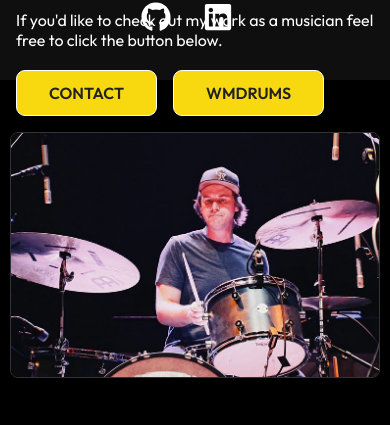
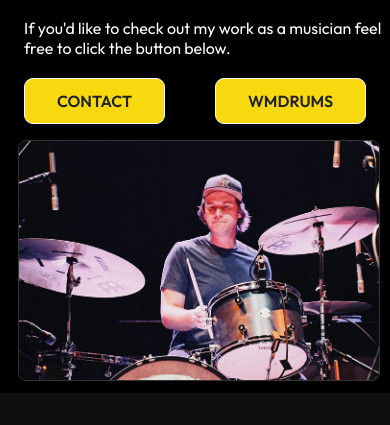
Before and after one commit to wes-mitchell/wes-mitchell-portfolio, a React (Create React App) app: page /wes-mitchell-portfolio/about in a window 390 px wide. Shown: the part 910-1335 px from the top of the page. Before the commit the page ends 1292 px from the top, so only its background shows below. Built offline with nearby package versions, Linux system fonts and the light colour scheme.

Commit message:
about styling for responsiveness

```diff
--- a/src/components/AboutContent.css
+++ b/src/components/AboutContent.css
@@ -1,10 +1,11 @@
 .about {
   width: 100%;
-  height: 60vh;
+  min-height: 60vh;
   display: flex;
   align-items: center;
   justify-content: center;
   flex-wrap: wrap;
+  margin: 0.5rem;
 }
 
 .about .left {
@@ -39,7 +40,7 @@
 }
 
 .right .image-stack-bottom {
-  grid-column: 5 / -1;
+  grid-column: 4 / -1;
   grid-row: 1;
   z-index: 5;
 }
@@ -58,8 +59,17 @@
     margin-top: 10px;
   }
 
+  .about .right {
+    margin-right: 0.5rem;
+  }
+
   .image {
     min-width: 95%;
     border: 1px solid #333;
   }
+
+  .btn-container {
+    display: flex;
+    justify-content: space-between;
+  }
 }
```
